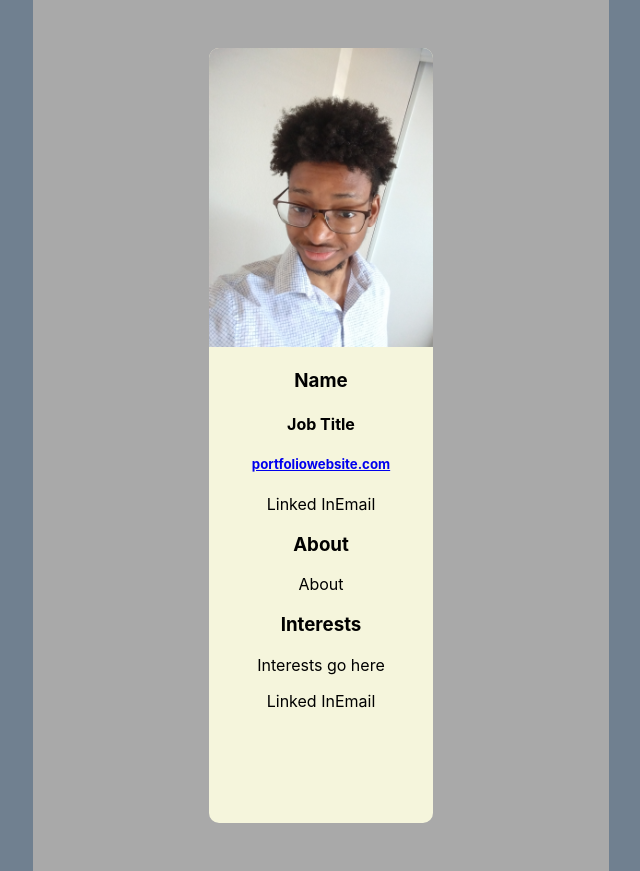
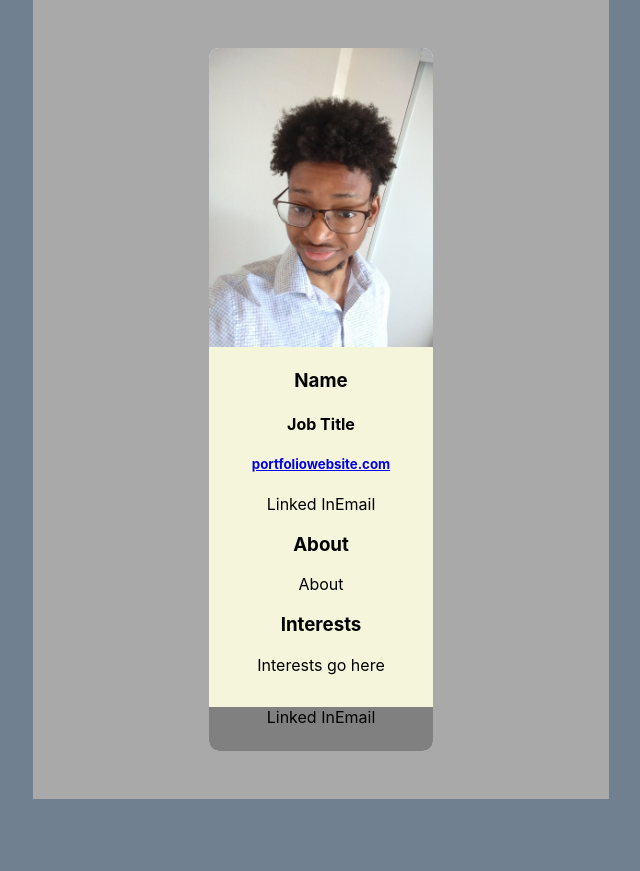
Before and after one commit to Neshamon/Digital-Business-Card, a React (Create React App) app: page / in a window 1280 px wide. Shown: the whole page, without its empty margins (319-959 px from the left). After the commit the page ends 800 px from the top, so only its background shows below. Built offline with nearby package versions, Linux system fonts and the light colour scheme.

Commit message:
Add padding to interests and footer

```diff
--- a/src/App.css
+++ b/src/App.css
@@ -10,7 +10,6 @@
 
 .App {
   background: beige;
-  padding: 0 0 7em 0;
   border-radius: 10px;
   text-align: center;
   width: 70%;
@@ -20,3 +19,13 @@
   border-radius: 10px 10px 0 0;
   width: 100%;
 }
+
+.interests-container {
+  padding: 0 0 1em 0;
+}
+
+.footer-container {
+  background: gray;
+  border-radius: 0 0 10px 10px;
+  padding: 0 0 1.5em 0;
+}
```
